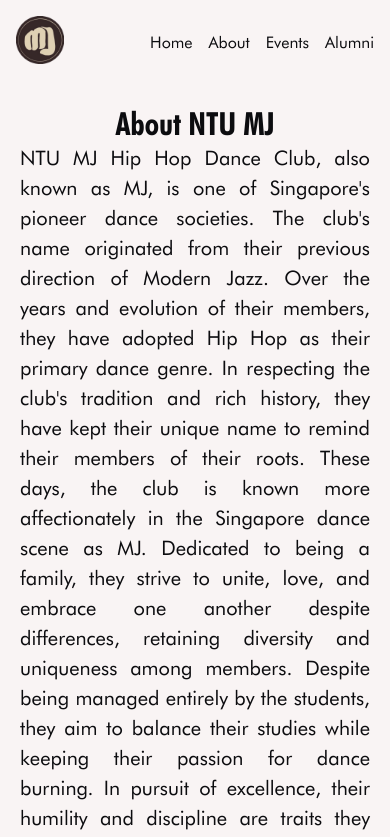
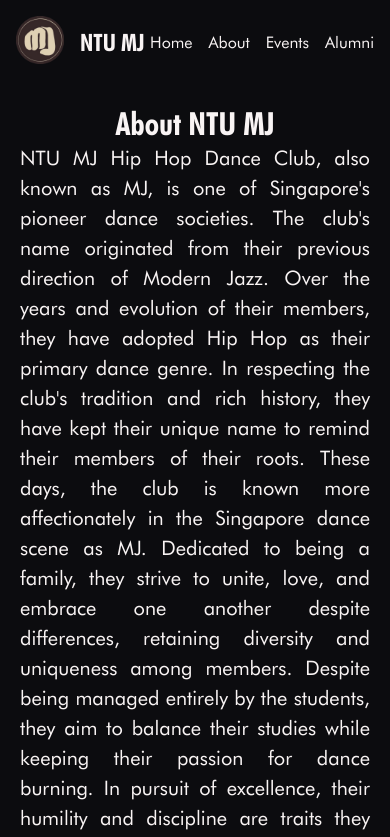
Before and after one commit to tedricc/ntu-mj, a Next.js app: page /about in a window 390 px wide. Shown: the top 837 px of the page. Built offline with nearby package versions, Linux system fonts and the light colour scheme.

Commit message:
Edited colour scheme and nav bar

```diff
--- a/app/events/page.jsx
+++ b/app/events/page.jsx
@@ -60,7 +60,7 @@
         hasModal={false}
       />
       <EventsLanding
-        title={"PRELUDE: OUR STORY"}
+        title={"PRELUDE: Our Story"}
         backgroundImage={Alumni}
         toggleModal={toggleModal}
         hasModal={true}
--- a/app/globals.css
+++ b/app/globals.css
@@ -1,12 +1,13 @@
 :root {
   --primary-white: #f9f4f4;
   --primary-black: #0c0c0f;
+  --primary-brown: #362828;
   --primary-black-rgb: rgb(12, 12, 12);
 }
 
 body {
   overflow-x: hidden;
-  background-color: var(--primary-white);
+  background-color: #0c0c0f;
 }
 
 *,
@@ -15,7 +16,7 @@
   box-sizing: border-box;
   margin: 0;
   padding: 0;
-  color: #0c0c0f;
+  color: var(--primary-white);
 }
 
 a {
--- a/app/home-components/HomeLanding.jsx
+++ b/app/home-components/HomeLanding.jsx
@@ -3,6 +3,7 @@
 function HomeLanding({ poster, video, title }) {
   return (
     <div className={styles.landing}>
+      <div className={styles.video__wrapper}>
         <video
           autoPlay
           loop
@@ -14,6 +15,7 @@
           <source src={video} type="video/mp4" />
           Your browser does not support the video tag.
         </video>
+      </div>
       <h1 className={styles.title}>{title}</h1>
     </div>
   );
--- a/components/DTTModal/DTTModal.jsx
+++ b/components/DTTModal/DTTModal.jsx
@@ -24,9 +24,6 @@
           animate={{ scale: 1 }}
           transition={{
             duration: 0.2,
-            type: "spring",
-            damping: 25,
-            stiffness: 500,
           }}
         >
           <div className={styles.close__btn} onClick={toggleModal}>
--- a/components/DTTModal/DTTModal.module.css
+++ b/components/DTTModal/DTTModal.module.css
@@ -19,7 +19,7 @@
   width: calc(100% - 40px);
   max-height: 600px;
   height: 100%;
-  background-color: #f9f4f4;
+  background-color: #0c0c0f;
   border-radius: 8px;
   display: flex;
   flex-direction: column;
@@ -40,8 +40,8 @@
 }
 
 .title {
-  font-size: 24px;
-  font-weight: 700;
+  font-size: 18px;
+  /* font-weight: 700; */
   margin-bottom: 16px;
   text-align: center;
 }
@@ -53,3 +53,10 @@
   justify-content: center;
   align-items: center;
 }
+
+@media (max-width: 768px) {
+  .title {
+    font-size: 16px;
+    max-width: 160px;
+  }
+}
--- a/components/Nav/Nav.jsx
+++ b/components/Nav/Nav.jsx
@@ -8,7 +8,7 @@
     <div className="container">
       <div className="row">
         <div className={styles.nav}>
-          <Link href="/">
+          <Link href="/" className={styles.home}>
             <figure className={styles.logo__wrapper}>
               <Image
                 src={Logo}
@@ -19,6 +19,7 @@
                 priority
               />
             </figure>
+            <div className={styles.title}>NTU MJ</div>
           </Link>
 
           <div className={styles.link__wrapper}>
--- a/components/Nav/Nav.module.css
+++ b/components/Nav/Nav.module.css
@@ -3,6 +3,20 @@
   align-items: center;
   justify-content: space-between;
   height: 52px;
+}
+
+.home {
+  display: flex;
+  align-items: center;
+}
+
+.logo__wrapper {
+  margin-right: 16px;
+}
+
+.title {
+  font-size: 24px;
+  font-weight: 700;
 }
 
 .link {
```
Also changed, not shown: app/home-components/HomeLanding.module.css (+7 -0 lines). Lines whose indentation alone changed are shown as unchanged.
